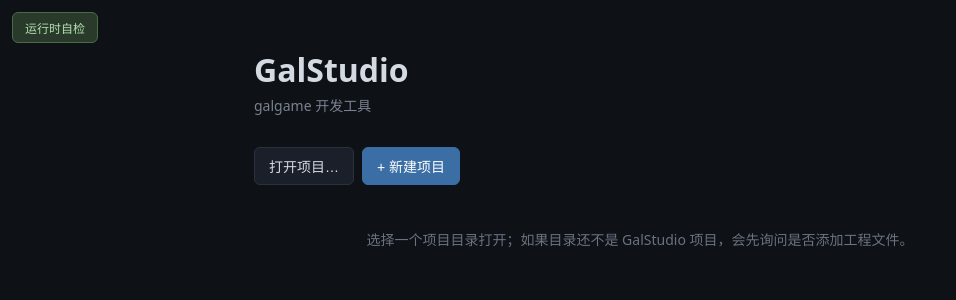
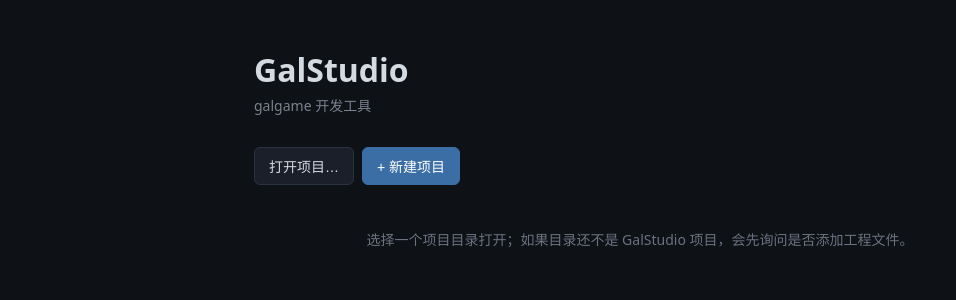
Before and after one commit to pixelsama/VibeGal-Studio, a React (Vite) app in the folder packages/studio/: page / in a window 1280 px wide. Shown: the top 300 px of the page, without its empty margins (0-956 px from the left). Built offline with nearby package versions, Linux system fonts and the light colour scheme.

Commit message:
chore: remove runtime self-check overlay

```diff
--- a/packages/studio/src/App.tsx
+++ b/packages/studio/src/App.tsx
@@ -2,98 +2,19 @@
 import { ProjectList } from "./features/projects/ProjectList";
 import { Workspace } from "./Workspace";
 import type { ProjectData } from "./lib/types";
-import { selfCheck, selfCheckFull } from "./features/renderers/runtimeCompiler";
 
 export default function App() {
   const [project, setProject] = useState<ProjectData | null>(null);
-  const [checking, setChecking] = useState(false);
-  const [selfcheckResult, setSelfcheckResult] = useState<string | null>(null);
-  const showRuntimeChecks = import.meta.env.DEV;
-
-  const runSelfCheck = async () => {
-    setChecking(true);
-    try {
-      const result = await selfCheck();
-      setSelfcheckResult(result);
-    } catch (e) {
-      setSelfcheckResult("SELFCHECK_EXCEPTION: " + String(e));
-    } finally {
-      setChecking(false);
-    }
-  };
-
-  const runFullCheck = async () => {
-    setChecking(true);
-    try {
-      // 用当前打开项目的渲染层验证完整编译链路；无项目时提示
-      if (!project) {
-        setSelfcheckResult("请先打开一个项目再跑完整自检");
-        return;
-      }
-      const result = await selfCheckFull(project.path, project.meta.activeRendererId);
-      setSelfcheckResult(result);
-    } catch (e) {
-      setSelfcheckResult("SELFCHECK_FULL_EXCEPTION: " + String(e));
-    } finally {
-      setChecking(false);
-    }
-  };
 
   if (!project) {
-    return (
-      <div style={{ position: "relative", width: "100%", height: "100%" }}>
-        <ProjectList onOpen={setProject} />
-        {showRuntimeChecks && (
-          <div style={{ position: "absolute", top: 12, left: 12, zIndex: 100 }}>
-            <button
-              onClick={runSelfCheck}
-              disabled={checking}
-              style={debugBtnStyle("#2a3a2a", "#4a6a4a", "#b0e0b0")}
-            >
-              {checking ? "自检中…" : "运行时自检"}
-            </button>
-          </div>
-        )}
-        {showRuntimeChecks && selfcheckResult && (
-          <pre style={selfcheckStyle}>{selfcheckResult}</pre>
-        )}
-      </div>
-    );
+    return <ProjectList onOpen={setProject} />;
   }
 
   return (
-    <div style={{ position: "relative", width: "100%", height: "100%" }}>
-      <Workspace
-        project={project}
-        onBack={() => setProject(null)}
-        onProjectChanged={setProject}
-      />
-      {showRuntimeChecks && (
-        <div style={{ position: "absolute", top: 12, left: 12, zIndex: 200 }}>
-          <button
-            onClick={runFullCheck}
-            disabled={checking}
-            style={debugBtnStyle("#2a3a4a", "#4a6a8a", "#a0c0e0")}
-          >
-            {checking ? "编译中…" : "完整编译自检"}
-          </button>
-        </div>
-      )}
-      {showRuntimeChecks && selfcheckResult && <pre style={selfcheckStyle}>{selfcheckResult}</pre>}
-    </div>
+    <Workspace
+      project={project}
+      onBack={() => setProject(null)}
+      onProjectChanged={setProject}
+    />
   );
 }
-
-function debugBtnStyle(bg: string, border: string, color: string): React.CSSProperties {
-  return {
-    padding: "6px 12px", background: bg, border: `1px solid ${border}`,
-    borderRadius: 6, color, cursor: "pointer", fontSize: 12,
-  };
-}
-
-const selfcheckStyle: React.CSSProperties = {
-  position: "absolute", bottom: 12, left: 12, zIndex: 200, maxWidth: 520,
-  margin: 0, padding: 10, background: "rgba(0,0,0,0.8)", border: "1px solid #333",
-  borderRadius: 6, fontSize: 11, lineHeight: 1.5, whiteSpace: "pre-wrap",
-  maxHeight: 300, overflow: "auto",
-};
```
